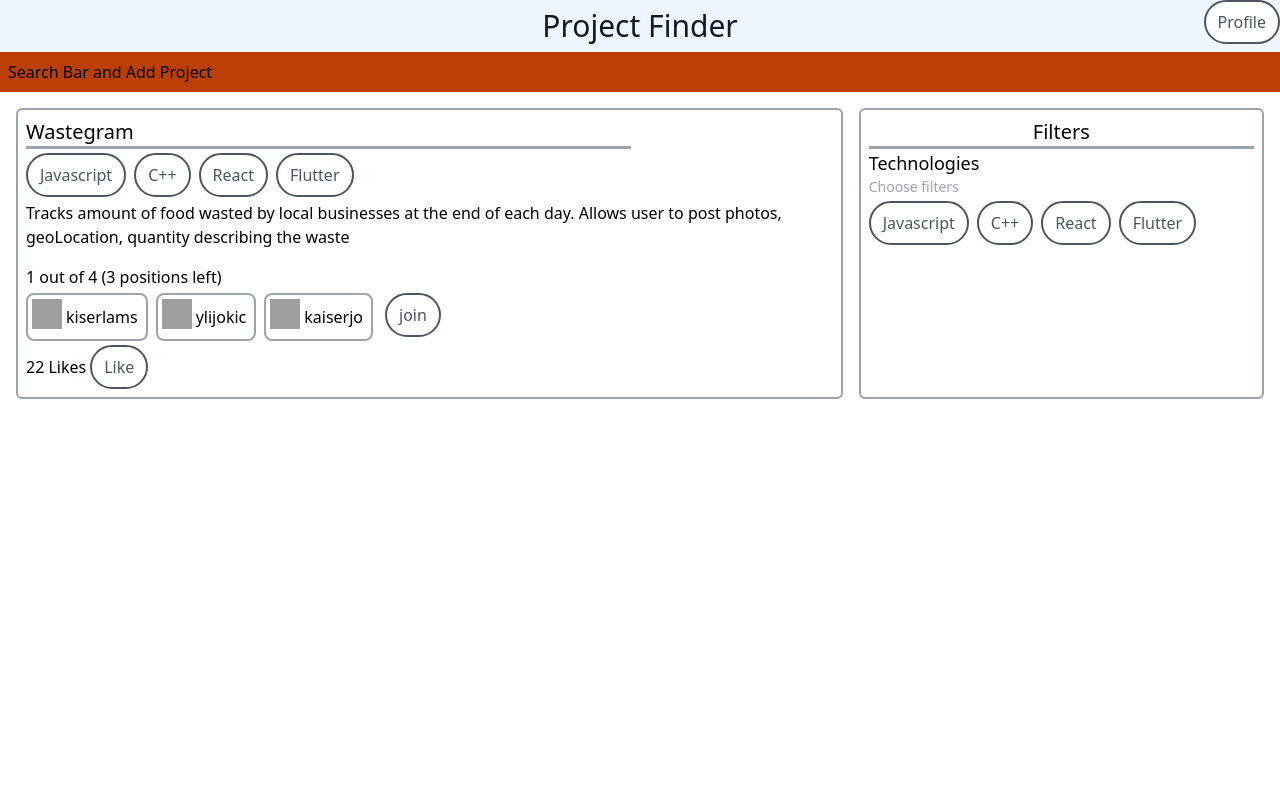
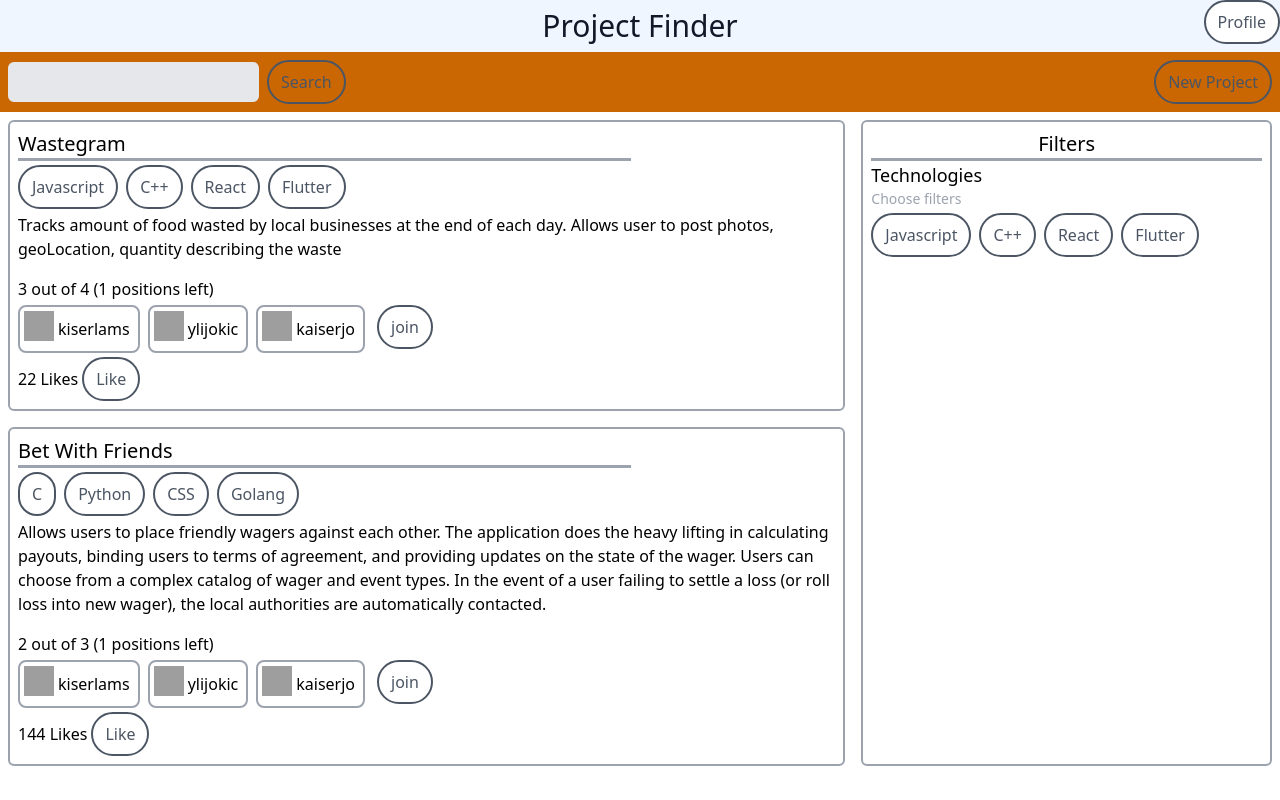
Before and after one commit to kiserd/OSU-CS467-Capstone-Project, a Next.js app in the folder portfolio-project-matching-app/: page /browseProjects in a window 1280 px wide. Built offline with nearby package versions, Linux system fonts and the light colour scheme; grey boxes are pictures that could not be loaded.

Commit message:
tinkered with Search component to add back white space betweenn input and button, worked on search bar and add project

```diff
--- a/portfolio-project-matching-app/components/Search.js
+++ b/portfolio-project-matching-app/components/Search.js
@@ -22,7 +22,7 @@ const Search = ({ onSearch }) => {
             <span className='flex-shrink self-center'>
                 <Input type='text' value={searchValue} onChange={(e) => setSearchValue(e.target.value)}/>
             </span>
-            <span className='flex-shrink-0'>
+            <span className='pl-2 flex-shrink-0'>
                 <Button text='Search' type='btnGeneral' onClick={sendSearch} />
             </span>
         </div>
--- a/portfolio-project-matching-app/pages/browseProjects.js
+++ b/portfolio-project-matching-app/pages/browseProjects.js
@@ -1,36 +1,64 @@
 import { useState } from 'react'
+// components
+import Button from '../components/Button'
 import FilterButtons from '../components/FilterButtons'
 import ProjectCard from '../components/ProjectCard'
+import Search from '../components/Search'
 
 const browseProjects = () => {
-
     const projects = [
         {
             name: 'Wastegram',
             description: 'Tracks amount of food wasted by local businesses at the end of each day. Allows user to post photos, geoLocation, quantity describing the waste',
             capacity: 4,
-            census: 1,
+            census: 3,
             open: true,
             likes: 22,
-            owner: 1,
             owner: {username: 'ylijokic'},
             technologies: [{id: 1, name: 'Javascript'}, {id: 2, name: 'C++'}, {id: 3, name: 'React'}, {id: 4, name: 'Flutter'}],
             users: [{id: 1, username: 'kiserlams'}, {id: 2, username: 'ylijokic'}, {id: 3, username: 'kaiserjo'}]
         },
+        {
+            name: 'Bet With Friends',
+            description: 'Allows users to place friendly wagers against each other. The application does the heavy lifting in calculating payouts, binding users to terms of agreement, and providing updates on the state of the wager. Users can choose from a complex catalog of wager and event types. In the event of a user failing to settle a loss (or roll loss into new wager), the local authorities are automatically contacted.',
+            capacity: 3,
+            census: 2,
+            open: true,
+            likes: 144,
+            owner: {username: 'ylijokic'},
+            technologies: [{id: 1, name: 'C'}, {id: 2, name: 'Python'}, {id: 3, name: 'CSS'}, {id: 4, name: 'Golang'}],
+            users: [{id: 1, username: 'kiserlams'}, {id: 2, username: 'ylijokic'}, {id: 3, username: 'kaiserjo'}]
+        },
     ]
 
-    const technologies = [
-        {id: 1, name: 'Javascript'}, {id: 2, name: 'C++'}, {id: 3, name: 'React'}, {id: 4, name: 'Flutter'}
-    ]
+    const technologies = [{id: 1, name: 'Javascript'}, {id: 2, name: 'C++'}, {id: 3, name: 'React'}, {id: 4, name: 'Flutter'}]
+
+    // array of projects that are currently visible to user
+    const [visibleProjects, setVisibleProjects] = useState(projects)
+
+    // array of projects being hidden by filters
+    const [hiddenProjects, setHiddenProjects] = useState([])
+
     return (
         <div>
-            <div className='p-2 bg-custom-warm-med'>
-                Search Bar and Add Project
+            <div className='p-2 bg-custom-warm-light'>
+                <div className='w-full flex'>
+                    <div className='flex justify-start'>
+                        <Search />
+                    </div>
+                    <div className='flex flex-grow justify-end'>
+                        <Button text='New Project' />
+                    </div>
+                </div>
             </div>
-            <div className='p-2 grid grid-cols-3'>
-                <div className='p-2 col-span-2'>
+            <div className='grid grid-cols-3'>
+                <div className='col-span-2'>
                     {projects.map((project) => {
-                        return <ProjectCard project={project} />
+                        return (
+                            <div className='p-2'>
+                                <ProjectCard project={project} />
+                            </div>
+                        )
                     })}
                 </div>
                 <div className='m-2 p-2 col-span-1 border-2 border-gray-400 rounded-md'>
```
